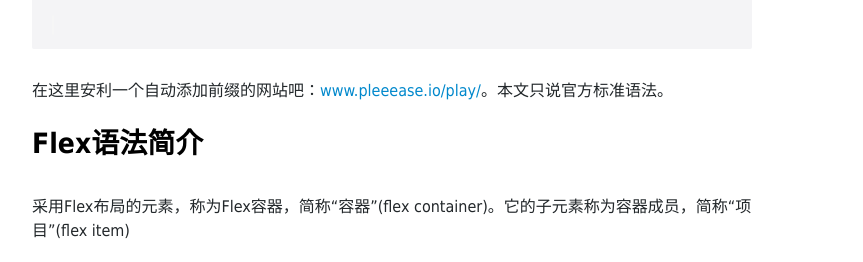
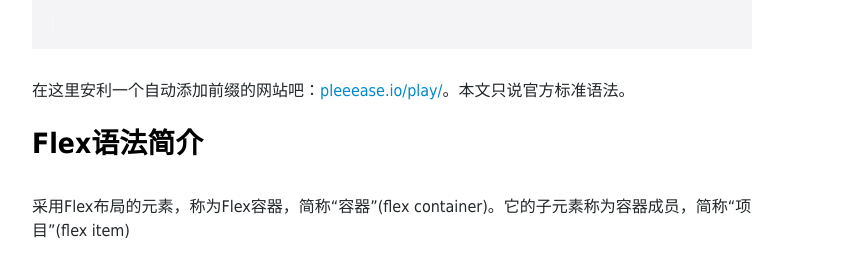
Before and after one commit to woaixiangbao/woaixiangbao.github.io, a Jekyll site: the page built from _posts/2016-08-02-flexbox-syntax-tutoial.md, in a window 1280 px wide and 900 px high, scrolled down 1477 px. Shown: the part 179-441 px from the top of the window, without its empty margins (248-1111 px from the left). Built offline with Jekyll 4.4.1, drawn with Linux system fonts in a browser that asks for light colours; nearby versions of some CDN libraries; some web fonts are replaced; some of the changed lines change nothing that is shown.

Commit message:
artical update

```diff
--- a/_posts/2016-08-02-flexbox-syntax-tutoial.md
+++ b/_posts/2016-08-02-flexbox-syntax-tutoial.md
@@ -11,7 +11,7 @@
 
 虽然W3C在2009年就已经提出了Flex布局，但是，由于历史原因，诸多浏览器的支持情况不是太好，就连W3C的语法定义都有几个版本，以前使用起来真是顾虑多多。现在好了，语法已经基本定型，浏览器支持情况也大有好转，所以，今天我就来和还在为如何布局烦心的前端们一起学习Flex布局。
 
-如果要考虑浏览器兼容情况，可以去[can i use](www.caniuse.com)查询一下。截至今天（2016-08-02）的情况是：
+如果要考虑浏览器兼容情况，可以去[can i use](http://www.caniuse.com)查询一下。截至今天（2016-08-02）的情况是：
 <img src="http://woaixiangbao.github.io/images/20160802/flex.jpg" >
 
 
@@ -36,7 +36,7 @@
 }
 {% endhighlight %}
 
-在这里安利一个自动添加前缀的网站吧：[www.pleeease.io/play/](www.pleeease.io/play/)。本文只说官方标准语法。
+在这里安利一个自动添加前缀的网站吧：[pleeease.io/play/](http://www.pleeease.io/play/)。本文只说官方标准语法。
 
 ## Flex语法简介
 
@@ -56,11 +56,11 @@
 
 最重要的属性当然是**display: flex**啦，只有设置了这个，才能成为flex布局嘛，重要提示：只要容器设置了这个，那么其他的比如float、clear、vertical-align等等布局属性就都不管用喽。下面介绍其它的属性：
 
-1. flex-direction
-2. flex-wrap
-3. justify-content
-4. align-items
-5. align-content
+* flex-direction
+* flex-wrap
+* justify-content
+* align-items
+* align-content
 
 ### flex-direction
 这个属性定义的是项目在容器中的放置位置，要么是水平排列，要么是垂直排列，不能斜着排列哦^_^
```
